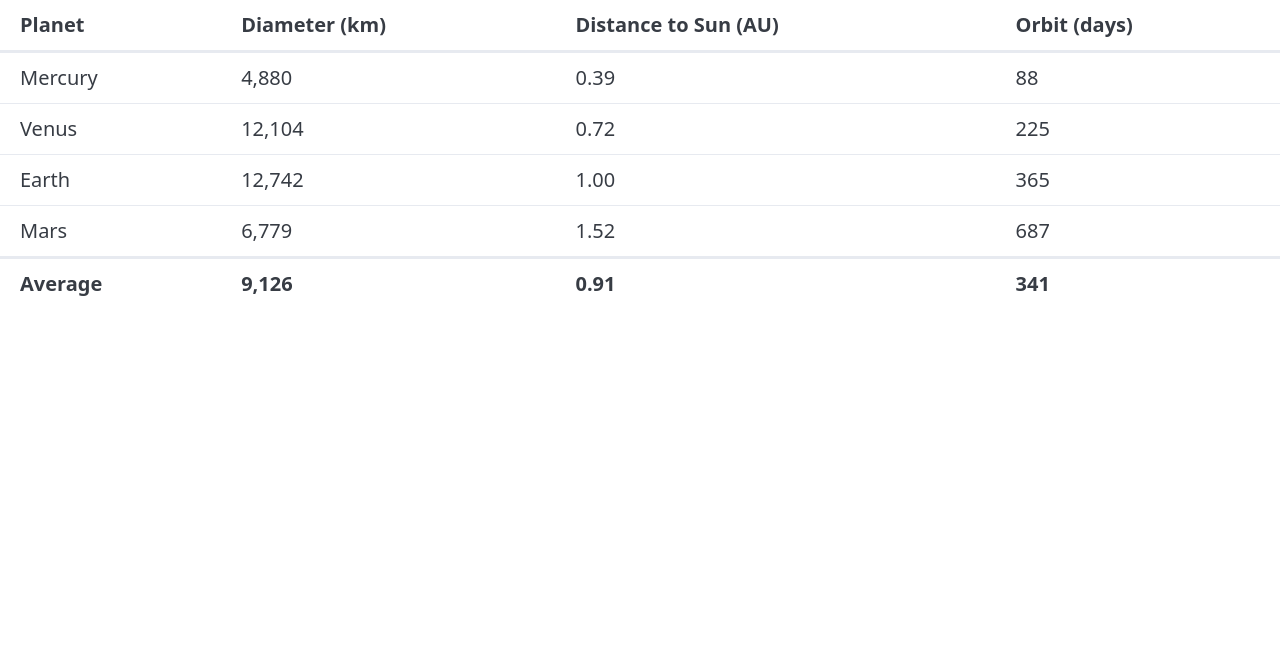
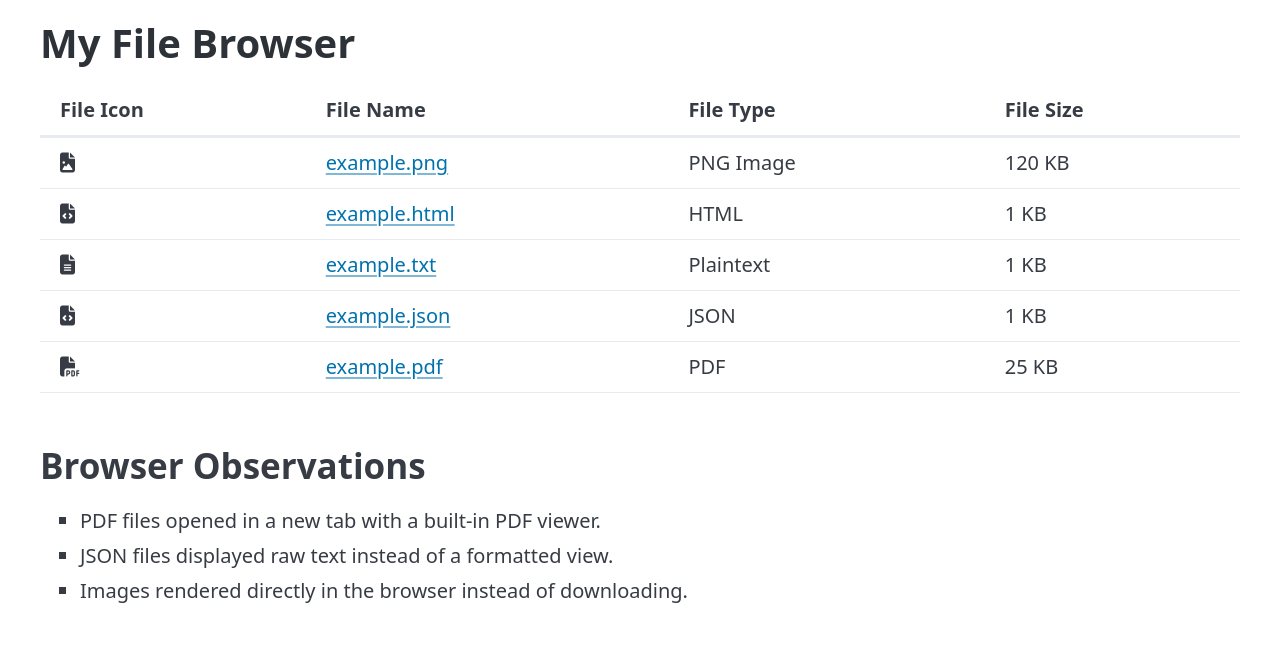
Before and after one commit to SallLookinForHelp/file-browser, a plain HTML site: page index.html in a window 1280 px wide. Drawn offline with nearby package versions, Linux system fonts and the light colour scheme.

Commit message:
Update index.html

```diff
--- a/index.html
+++ b/index.html
@@ -5,52 +5,61 @@
   <meta name="viewport" content="width=device-width, initial-scale=1.0">
   <title>File Browser Page</title>
   <link rel="stylesheet" href="https://cdn.jsdelivr.net/npm/@picocss/pico@2/css/pico.min.css">
-
+  <!-- FontAwesome for icons -->
+  <link rel="stylesheet" href="https://cdnjs.cloudflare.com/ajax/libs/font-awesome/6.5.1/css/all.min.css">
 </head>
 <body>
+  <main class="container">
+    <h1>My File Browser</h1>
     <table>
       <thead>
         <tr>
-            <th scope="col">Planet</th>
-            <th scope="col">Diameter (km)</th>
-            <th scope="col">Distance to Sun (AU)</th>
-            <th scope="col">Orbit (days)</th>
+          <th scope="col">File Icon</th>
+          <th scope="col">File Name</th>
+          <th scope="col">File Type</th>
+          <th scope="col">File Size</th>
         </tr>
       </thead>
       <tbody>
         <tr>
-            <th scope="row">Mercury</th>
-            <td>4,880</td>
-            <td>0.39</td>
-            <td>88</td>
+          <td><i class="fa-solid fa-file-image"></i></td>
+          <td><a href="example.png">example.png</a></td>
+          <td>PNG Image</td>
+          <td>120 KB</td>
         </tr>
         <tr>
-            <th scope="row">Venus</th>
-            <td>12,104</td>
-            <td>0.72</td>
-            <td>225</td>
+          <td><i class="fa-solid fa-file-code"></i></td>
+          <td><a href="example.html">example.html</a></td>
+          <td>HTML</td>
+          <td>1 KB</td>
         </tr>
         <tr>
-            <th scope="row">Earth</th>
-            <td>12,742</td>
-            <td>1.00</td>
-            <td>365</td>
+          <td><i class="fa-solid fa-file-lines"></i></td>
+          <td><a href="example.txt">example.txt</a></td>
+          <td>Plaintext</td>
+          <td>1 KB</td>
         </tr>
         <tr>
-            <th scope="row">Mars</th>
-            <td>6,779</td>
-            <td>1.52</td>
-            <td>687</td>
+          <td><i class="fa-solid fa-file-code"></i></td>
+          <td><a href="example.json">example.json</a></td>
+          <td>JSON</td>
+          <td>1 KB</td>
+        </tr>
+        <tr>
+          <td><i class="fa-solid fa-file-pdf"></i></td>
+          <td><a href="example.pdf">example.pdf</a></td>
+          <td>PDF</td>
+          <td>25 KB</td>
         </tr>
       </tbody>
-        <tfoot>
-            <tr>
-            <th scope="row">Average</th>
-            <td>9,126</td>
-            <td>0.91</td>
-            <td>341</td>
-            </tr>
-        </tfoot>
     </table>
+
+    <h2>Browser Observations</h2>
+    <ul>
+      <li>PDF files opened in a new tab with a built-in PDF viewer.</li>
+      <li>JSON files displayed raw text instead of a formatted view.</li>
+      <li>Images rendered directly in the browser instead of downloading.</li>
+    </ul>
+  </main>
 </body>
 </html>
```
Lines whose indentation alone changed are shown as unchanged.
